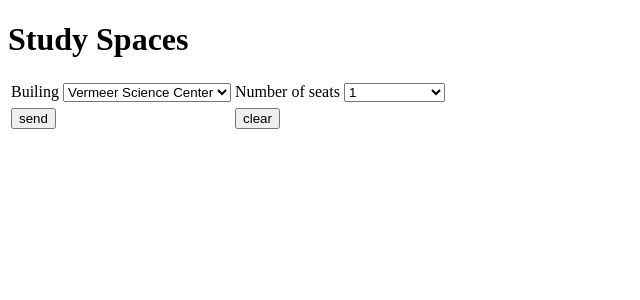
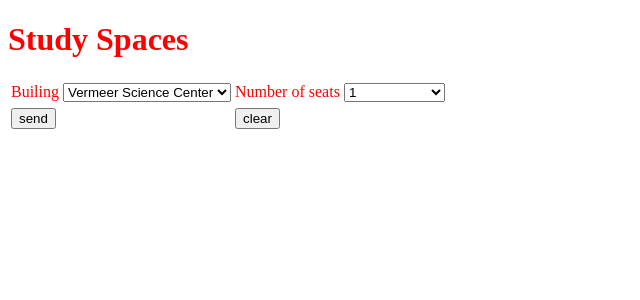
Before and after one commit to KGeetings/COSC210-webapp, a PHP site: page /StudySpaces/seat_search.php in a window 1280 px wide. Shown: the top 300 px of the page, without its empty margins (0-640 px from the left). Run offline with PHP 8.4, Linux system fonts and the light colour scheme; data comes from the database, SQL or seed files in the repository; data that the repository does not hold is empty.

Commit message:
styles with CSS!

```diff
--- a/www/StudySpaces/seat_search.php
+++ b/www/StudySpaces/seat_search.php
@@ -2,6 +2,12 @@
 <html>
 <head>
 <title>Form to find study seating on campus</title>
+<!-- Style that turns label and h1 to the color red -->
+<style>
+	label, h1 {
+  		color: red;
+	}
+</style>
 </head>
 <body>
 <h1>Study Spaces</h1>
```
